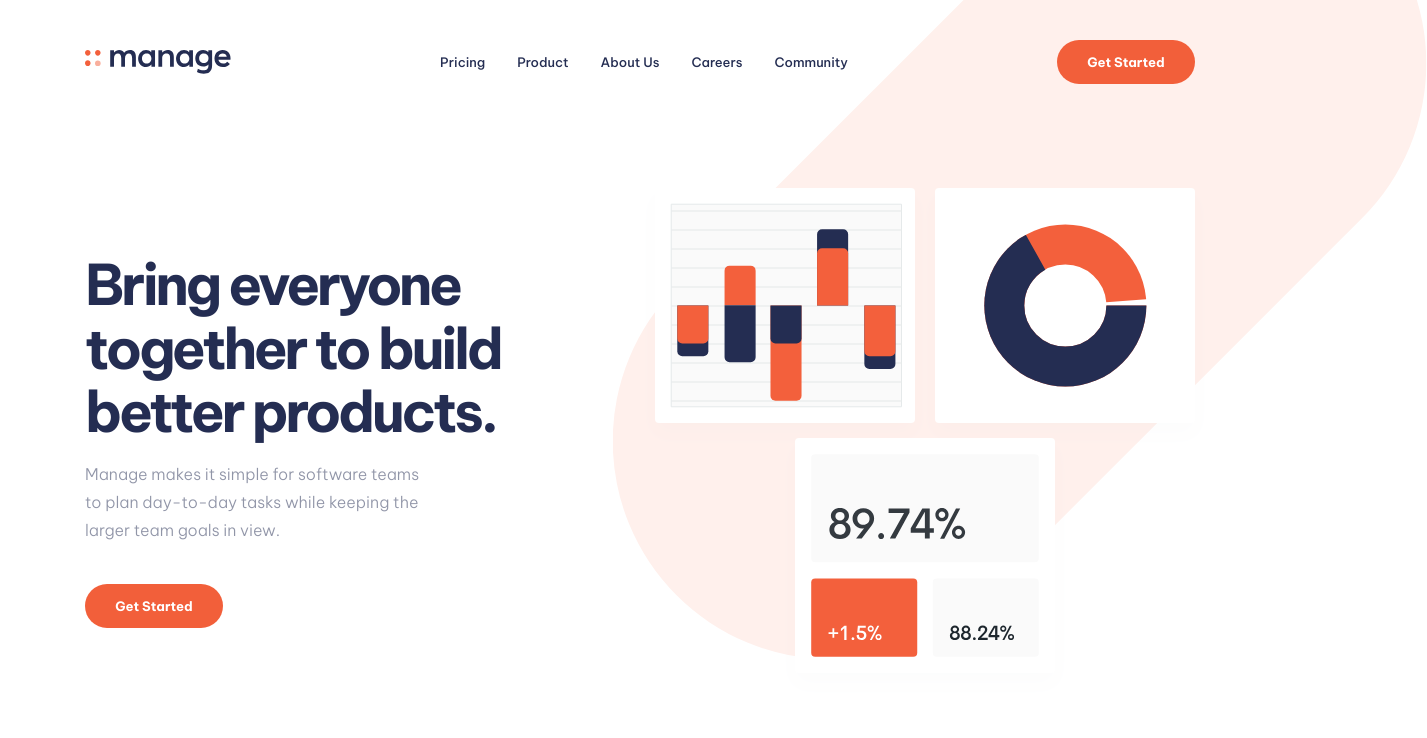
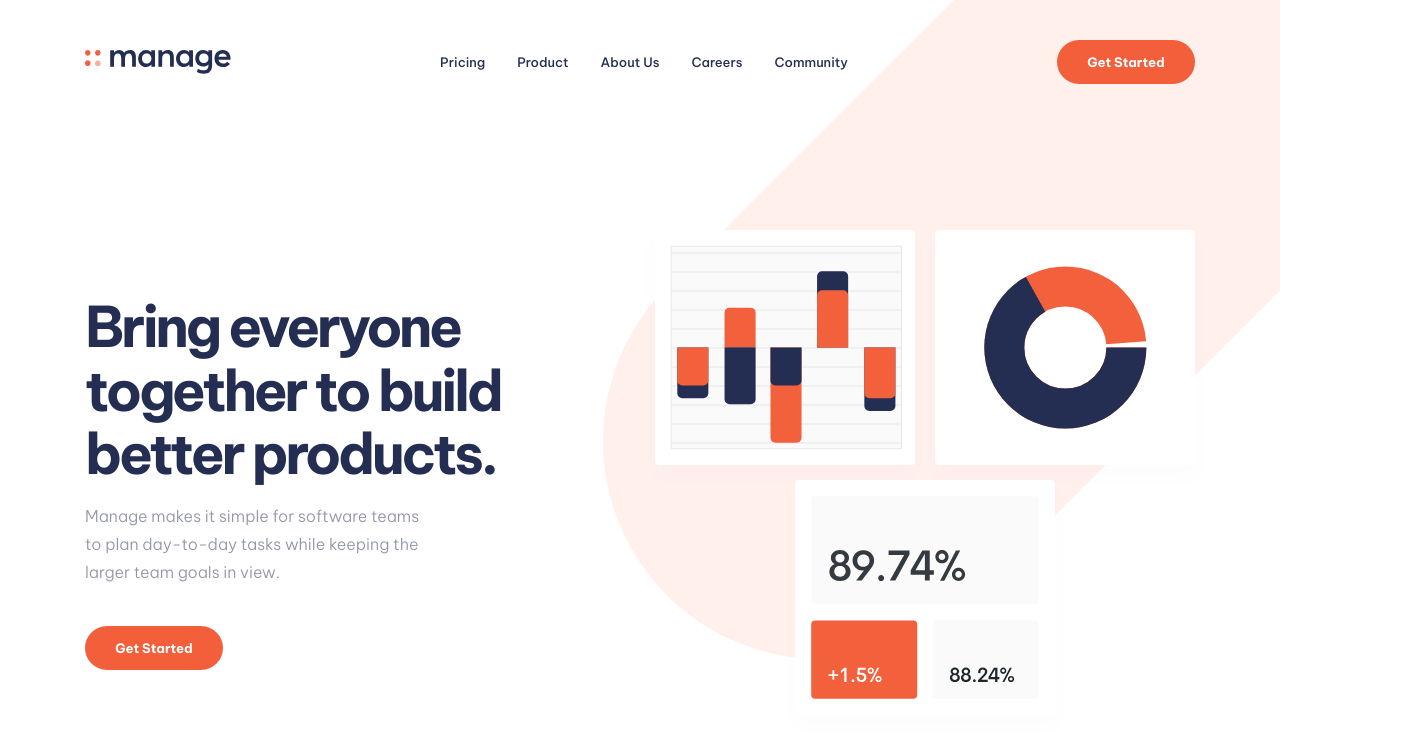
Before and after one commit to oshudev/manage-landing-page, a React (Vite) app: page / in a window 1280 px wide. Shown: the top 738 px of the page, 1427 px wide, since content can reach past the window. Built offline with nearby package versions, Linux system fonts and the light colour scheme.

Commit message:
fix: Rearrange layout to address overflow problem

```diff
--- a/src/index.css
+++ b/src/index.css
@@ -20,7 +20,6 @@
 body {
     font-family: "Be Vietnam Pro", sans-serif;
     color: hsl(--color-neutral-400);
-    overflow-x: hidden;
     -webkit-font-smoothing: antialiased;
     -moz-osx-font-smoothing: grayscale;
 }
@@ -77,6 +76,11 @@ button {
 }
 
 .header {
+    position: absolute;
+    top: 0;
+    right: 0;
+    z-index: 30;
+    width: 100%;
     padding: 2.5rem 1.5rem
 }
 
@@ -183,26 +187,33 @@ button {
 
 .hero {
     padding-inline: 1.625rem;
+    overflow: hidden;
+}
+
+.hero__inner {
+    position: relative;
 }
 
 .hero .pill {
     position: absolute;
     top: 0;
     right: 0;
-    transform: translate(30%, -24%);
+    transform: translate(38%, -27.5%);
     z-index: -1;
 }
 
-@media only screen and (max-width: 991px) {
-    .hero {
-        max-width: 28rem;
-        margin-inline: auto;
-    }
-
+@media only screen and (max-width: 639px) {
     .hero .pill {
         --dim: 28.625rem;
         width: var(--dim);
         height: var(--dim);
+    }
+}
+
+@media only screen and (max-width: 991px) {
+    .hero .container > * {
+        max-width: 40rem;
+        margin-inline: auto;
     }
 }
 
@@ -212,7 +223,7 @@ button {
 }
 
 .hero .container {
-    margin-block: 0.5rem 5.875rem;
+    padding-block: 6.875rem 5.75rem;
 }
 
 .hero .img-container img {
@@ -244,7 +255,7 @@ button {
 
 @media only screen and (min-width: 992px) {
     .hero .pill {
-        transform: translate(18%, -19%);
+        transform: translate(20%, -19%);
     }
 
     .hero .container {
@@ -253,7 +264,7 @@ button {
         align-items: center;
         justify-content: space-between;
         gap: 2rem;
-        margin-block: 3.375rem 6.375rem;
+        padding-block: 13.75rem 8.25rem;
     }
 
     .hero .img-container {
--- a/src/sections/hero.jsx
+++ b/src/sections/hero.jsx
@@ -4,8 +4,10 @@ import pill from '@/assets/bg-tablet-pattern.svg';
 function Hero() {
   return (
     <section className="hero">
-      <div className="pill">
-        <img src={pill} alt="" />
+      <div className="hero__inner">
+        <div className="pill">
+          <img src={pill} alt="" />
+        </div>
       </div>
       <div className="container">
         <div className="img-container">
```
